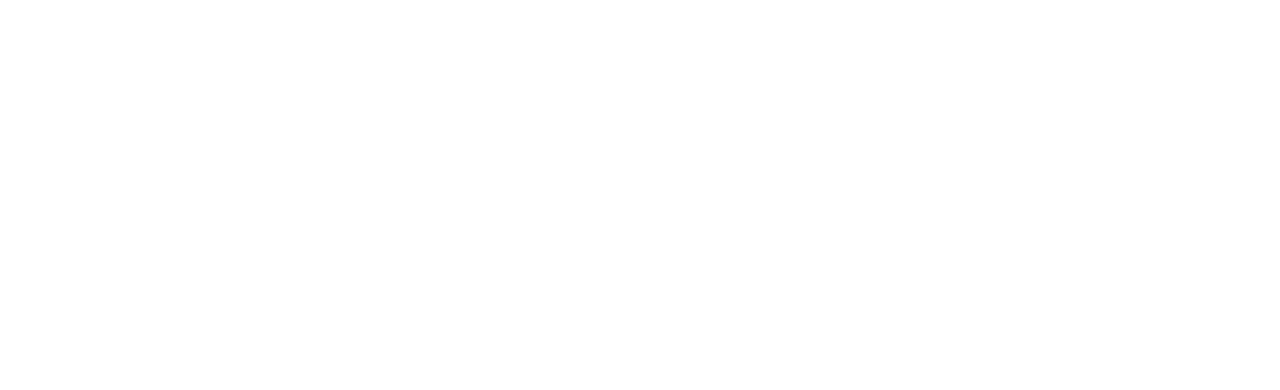
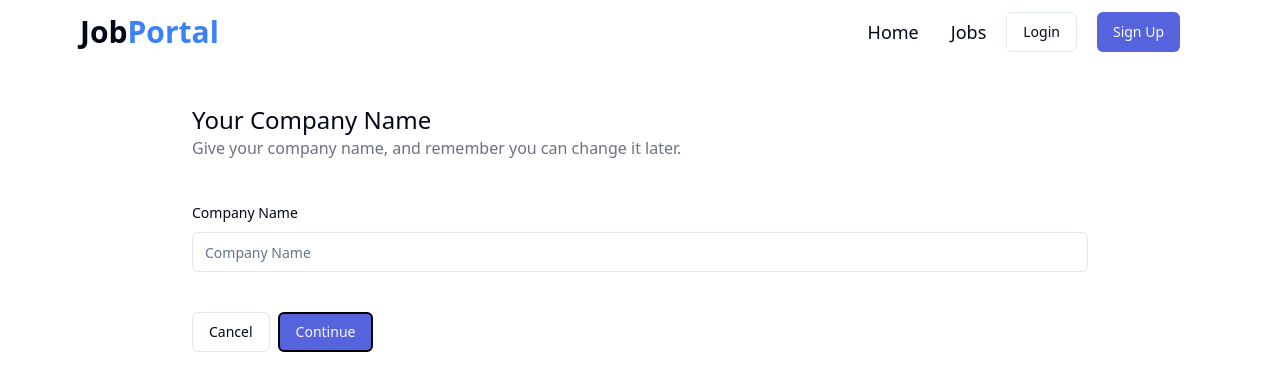
Before and after one commit to Coder-PinkuModi/Job_Portal, a React (Vite) app in the folder frontend/: page /admin/companies/create in a window 1280 px wide. Before the commit this address had no page. Shown: the top 390 px of the page. Built offline with nearby package versions, Linux system fonts and the light colour scheme.

Commit message:
Made admin panel

```diff
--- a/frontend/package.json
+++ b/frontend/package.json
@@ -24,6 +24,7 @@
     "lucide-react": "^0.446.0",
     "react": "^18.3.1",
     "react-dom": "^18.3.1",
+    "react-icons": "^5.4.0",
     "react-redux": "^9.1.2",
     "react-router-dom": "^6.26.2",
     "react-toastify": "^10.0.5",
--- a/frontend/src/App.jsx
+++ b/frontend/src/App.jsx
@@ -11,6 +11,7 @@
 import Profile from "./pages/Profile.jsx"
 import JobDescription from "./pages/JobDescription.jsx"
 import Companies from "./components/admin/Companies.jsx"
+import CompanyCreate from "./components/admin/CompanyCreate.jsx"
 
 export default function App() {
   return (
@@ -30,6 +31,7 @@
 
       {/* for admin or recruiter */}
       <Route path="/admin/companies" element={<Companies />} />
+      <Route path="/admin/companies/create" element={<CompanyCreate />} />
       </Routes>
 
   )
--- a/frontend/src/components/admin/Companies.jsx
+++ b/frontend/src/components/admin/Companies.jsx
@@ -2,8 +2,10 @@
 import { Input } from "@/components/ui/input";
 import { Button } from "@/components/ui/button";
 import CompaniesTable from "./CompaniesTable";
+import { useNavigate } from "react-router-dom";
 
 function Companies() {
+  const navigate = useNavigate();
   return (
     <div>
       <Navbar />
@@ -14,7 +16,7 @@
             placeholder="Filter by name"
           />
 
-          <Button>New Company</Button>
+          <Button onClick = {() =>navigate("/admin/companies/create")}>New Company</Button>
         </div>
         <CompaniesTable />
       </div>
--- a/frontend/src/components/admin/CompaniesTable.jsx
+++ b/frontend/src/components/admin/CompaniesTable.jsx
@@ -1,4 +1,8 @@
-import { Table, TableCaption, TableHeader, TableHead, TableRow } from "@/components/ui/table"
+import { Table, TableCaption, TableHeader, TableHead, TableRow, TableBody, TableCell } from "@/components/ui/table";
+import { Avatar, AvatarImage } from "@/components/ui/avatar";
+import { Popover, PopoverTrigger, PopoverContent } from "@/components/ui/popover";
+import { MoreHorizontal, Edit2 } from "lucide-react";
+
 function CompaniesTable() {
     return (
         <div>
@@ -9,12 +13,36 @@
                         <TableHead>Logo</TableHead>
                         <TableHead>Name</TableHead>
                         <TableHead>Date</TableHead>
-                        <TableHead>Action</TableHead>
+                        <TableHead className="text-right">Action</TableHead>
                     </TableRow>
                 </TableHeader>
+                <TableBody>
+                    <TableRow>
+                        <TableCell>
+                            <Avatar>
+                                <AvatarImage src="https://res.cloudinary.com/dliksynfp/image/upload/v1733408044/it7xnnseb082nopkqb8p.png" />
+                            </Avatar>
+                        </TableCell>
+                        <TableCell>Company Name</TableCell>
+                        <TableCell>10-10-2023</TableCell>
+                        <TableCell className="text-right cursor-pointer">
+                            <Popover>
+                                <PopoverTrigger>
+                                    <MoreHorizontal className="w-4 h-4" />
+                                </PopoverTrigger>
+                                <PopoverContent className="w-32">
+                                    <div className="flex items-center gap-2 cursor-pointer">
+                                        <Edit2 className="w-4 h-4 mr-2" />
+                                        <span>Edit</span>
+                                    </div>
+                                </PopoverContent>
+                            </Popover>
+                        </TableCell>
+                    </TableRow>
+                </TableBody>
             </Table>
         </div>
-    )
+    );
 }
 
-export default CompaniesTable
+export default CompaniesTable;
--- /dev/null
+++ b/frontend/src/components/admin/CompanyCreate.jsx
@@ -0,0 +1,55 @@
+import Navbar from "../shared/Navbar"
+import { Label } from "@/components/ui/label";
+import { Input } from "@/components/ui/input";
+import { Button } from "@/components/ui/button";
+import { useNavigate } from "react-router-dom";
+import { COMPANY_END_POINT } from "../../utils/company.endpoints.js"
+import axios from "axios";
+import { useState } from "react";
+
+function CompanyCreate() {
+    const navigate = useNavigate();
+    const [company,setCompany] = useState();
+
+    const registerNewCompany = async () =>{
+        try {
+            const response = await axios.post(`${COMPANY_END_POINT}/register`, company,{
+                    headers: {
+                        "Content-Type": "application/json",
+                    },
+                    credentials:true
+                }
+            );
+            console.log(response)
+        } catch (error) {
+            console.log("error console while registering new company by the admin", error)
+        }
+    }
+  return (
+    <div>
+        <Navbar />
+        <div className="max-w-4xl mx-auto">
+            <div className="my-10">
+            <h1 className="font-bolt text-2xl">
+                Your Company Name
+            </h1>
+            <p className="text-gray-500">Give your company name, and remember you can change it later.</p>
+            </div>
+
+            <Label>Company Name</Label>
+            <Input
+            type="text"
+            className="my-2"
+            onChange={(e) => {setCompany(e.target.value)}}
+            placeholder="Company Name"
+            />
+            <div className="flex items-center gap-2 my-10">
+                <Button variant="outline" onClick = {()=>navigate("/admin/companies")}>Cancel</Button>
+                <Button className="bg-[#4150d9e3] hover:bg-[#515dc8]" onClick ={()=>{(registerNewCompany)}}>Continue</Button>
+            </div>
+        </div>
+    </div>
+  )
+}
+
+export default CompanyCreate
--- a/frontend/src/pages/Home.jsx
+++ b/frontend/src/pages/Home.jsx
@@ -19,7 +19,7 @@
       }
     }
     redirection()
-  }, []);
+  });
 
   return (
     <div>
--- a/frontend/src/pages/auth/signup.jsx
+++ b/frontend/src/pages/auth/signup.jsx
@@ -41,7 +41,7 @@
     const handleProfileChange = (event) => {
         const file = event.target.files[0];
         if (file) {
-            setProfileImage(URL.createObjectURL(file)); // Set preview
+            setProfileImage(URL.createObjectURL(file));
             setForm({
                 ...form,
                 profile: file
--- /dev/null
+++ b/frontend/src/utils/company.endpoints.js
@@ -0,0 +1 @@
+export const COMPANY_END_POINT = "http://localhost:3000/api/company";
```
Also changed, not shown: 1 other file (tests, documents, lock files or other folders).
